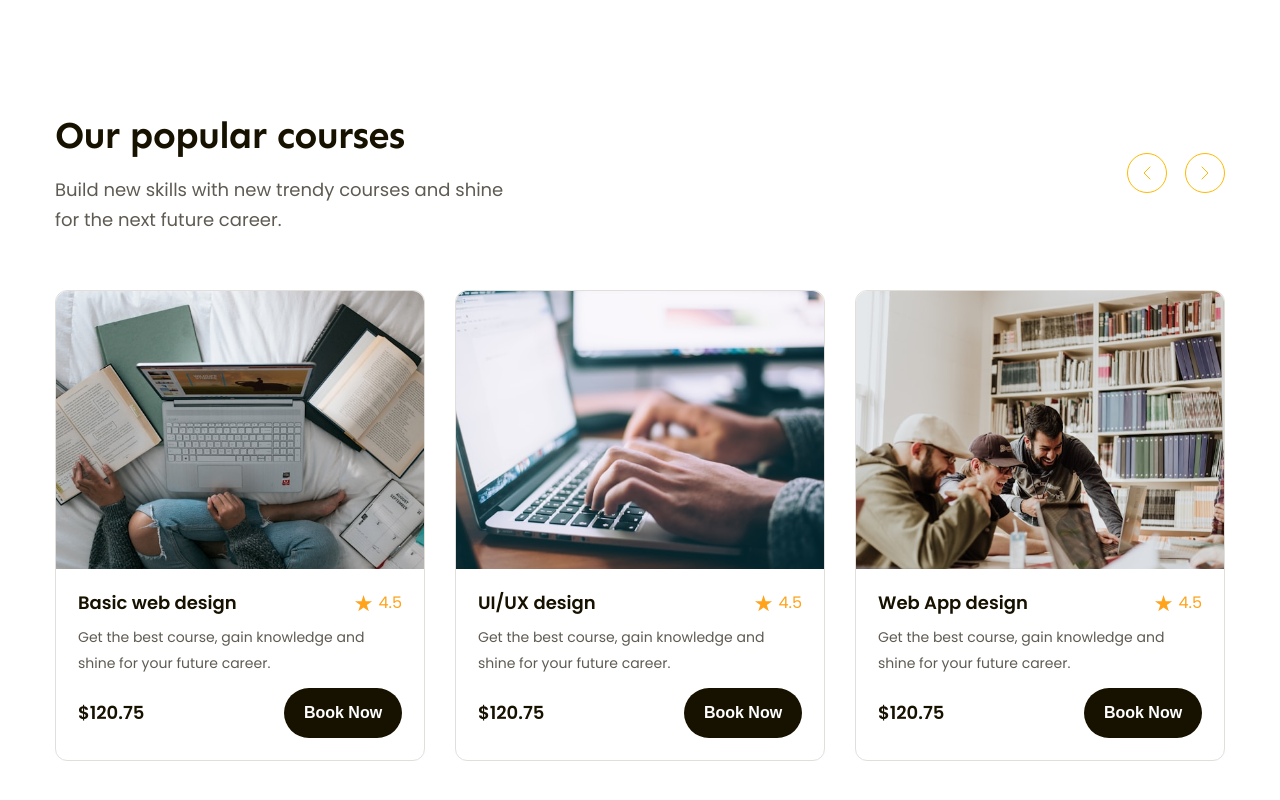
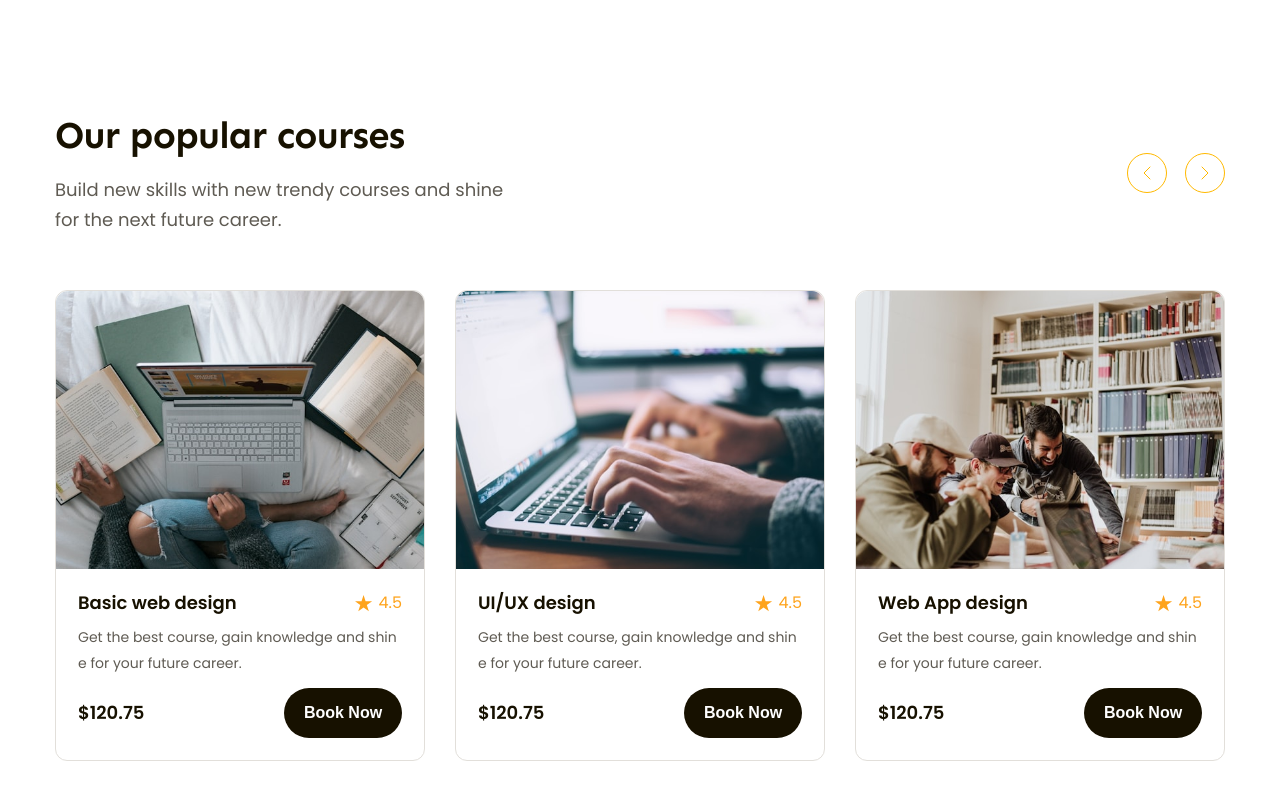
Before and after one commit to SuaNguyen2004/Figma-to-HTML, a plain HTML site: page index.html in a window 1280 px wide. Shown: the part 992-1792 px from the top of the page. Drawn offline with Linux system fonts and the light colour scheme.

Commit message:
p7 hoàn thiện popular part 3

```diff
--- a/assets/css/style.css
+++ b/assets/css/style.css
@@ -54,6 +54,21 @@ a {
   max-width: calc(100% - 48px);
   margin-left: auto;
   margin-right: auto;
+}
+
+.line-clamp {
+  display: -webkit-box;
+  -webkit-line-clamp: var(--line-clamp, 1);
+  -webkit-box-orient: vertical;
+  overflow: hidden;
+}
+
+.line-clamp.line-2 {
+  --line-clamp: 2;
+}
+
+.break-all {
+  word-break: break-all;
 }
 
 /* ===================header=================== */
@@ -335,6 +350,7 @@ a {
 }
 
 .popular .course-item {
+  flex: 1;
   border-radius: 12px;
   background: #fff;
   border: 1px solid #e2dfda;
--- a/index.html
+++ b/index.html
@@ -203,7 +203,11 @@
                             <div class="info">
                                 <div class="head">
                                     <h3 class="title">
-                                        <a href="#!">Basic web design</a>
+                                        <a
+                                            class="line-clamp break-all"
+                                            href="#!"
+                                            >Basic web design</a
+                                        >
                                     </h3>
                                     <div class="rating">
                                         <img
@@ -214,7 +218,7 @@
                                         <span class="value">4.5</span>
                                     </div>
                                 </div>
-                                <p class="desc">
+                                <p class="desc line-clamp line-2 break-all">
                                     Get the best course, gain knowledge and
                                     shine for your future career.
                                 </p>
@@ -239,7 +243,11 @@
                             <div class="info">
                                 <div class="head">
                                     <h3 class="title">
-                                        <a href="#!">UI/UX design</a>
+                                        <a
+                                            class="line-clamp break-all"
+                                            href="#!"
+                                            >UI/UX design</a
+                                        >
                                     </h3>
                                     <div class="rating">
                                         <img
@@ -250,7 +258,7 @@
                                         <span class="value">4.5</span>
                                     </div>
                                 </div>
-                                <p class="desc">
+                                <p class="desc line-clamp line-2 break-all">
                                     Get the best course, gain knowledge and
                                     shine for your future career.
                                 </p>
@@ -275,7 +283,11 @@
                             <div class="info">
                                 <div class="head">
                                     <h3 class="title">
-                                        <a href="#!">Web App design</a>
+                                        <a
+                                            class="line-clamp break-all"
+                                            href="#!"
+                                            >Web App design</a
+                                        >
                                     </h3>
                                     <div class="rating">
                                         <img
@@ -286,7 +298,7 @@
                                         <span class="value">4.5</span>
                                     </div>
                                 </div>
-                                <p class="desc">
+                                <p class="desc line-clamp line-2 break-all">
                                     Get the best course, gain knowledge and
                                     shine for your future career.
                                 </p>
```
